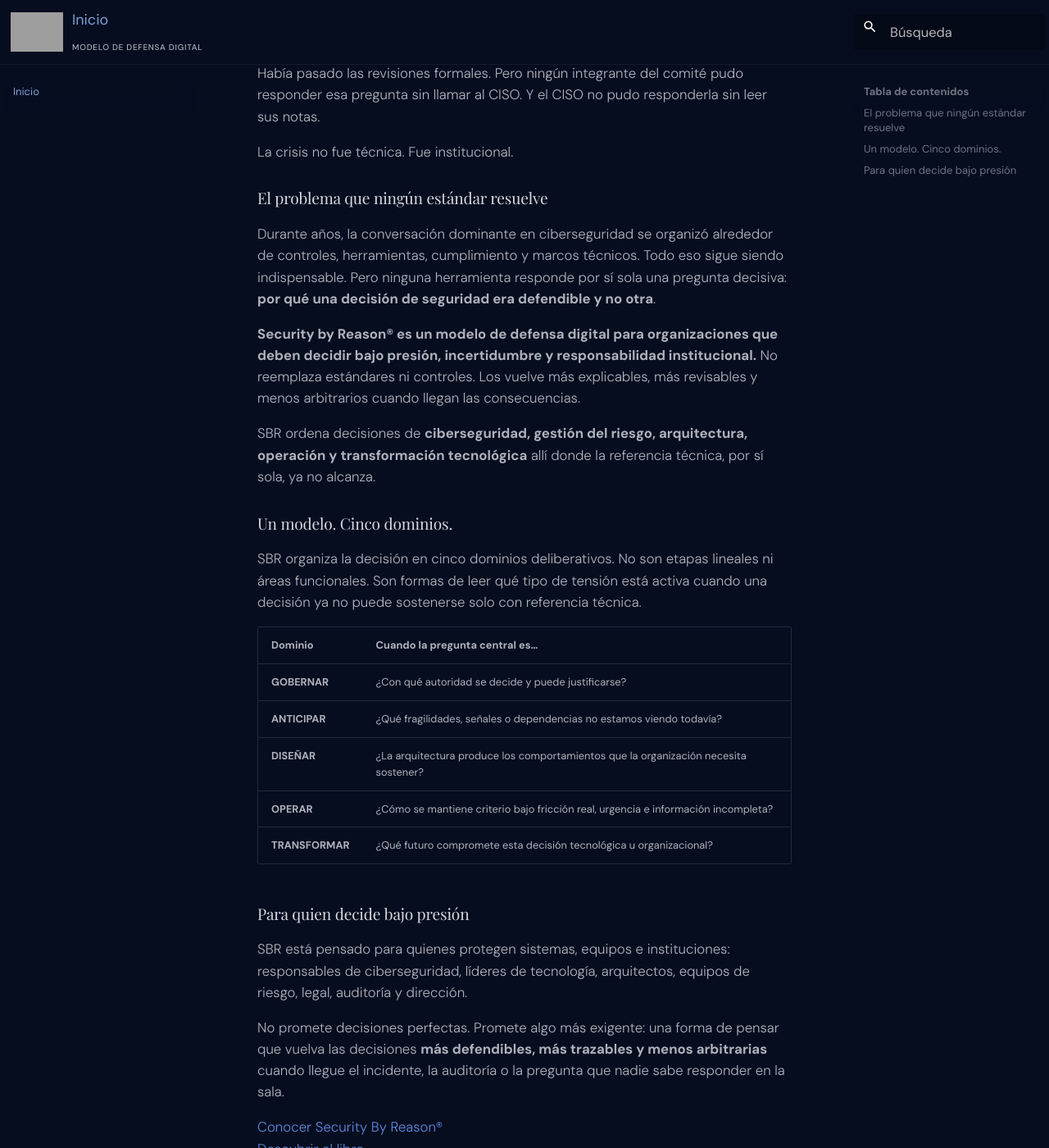
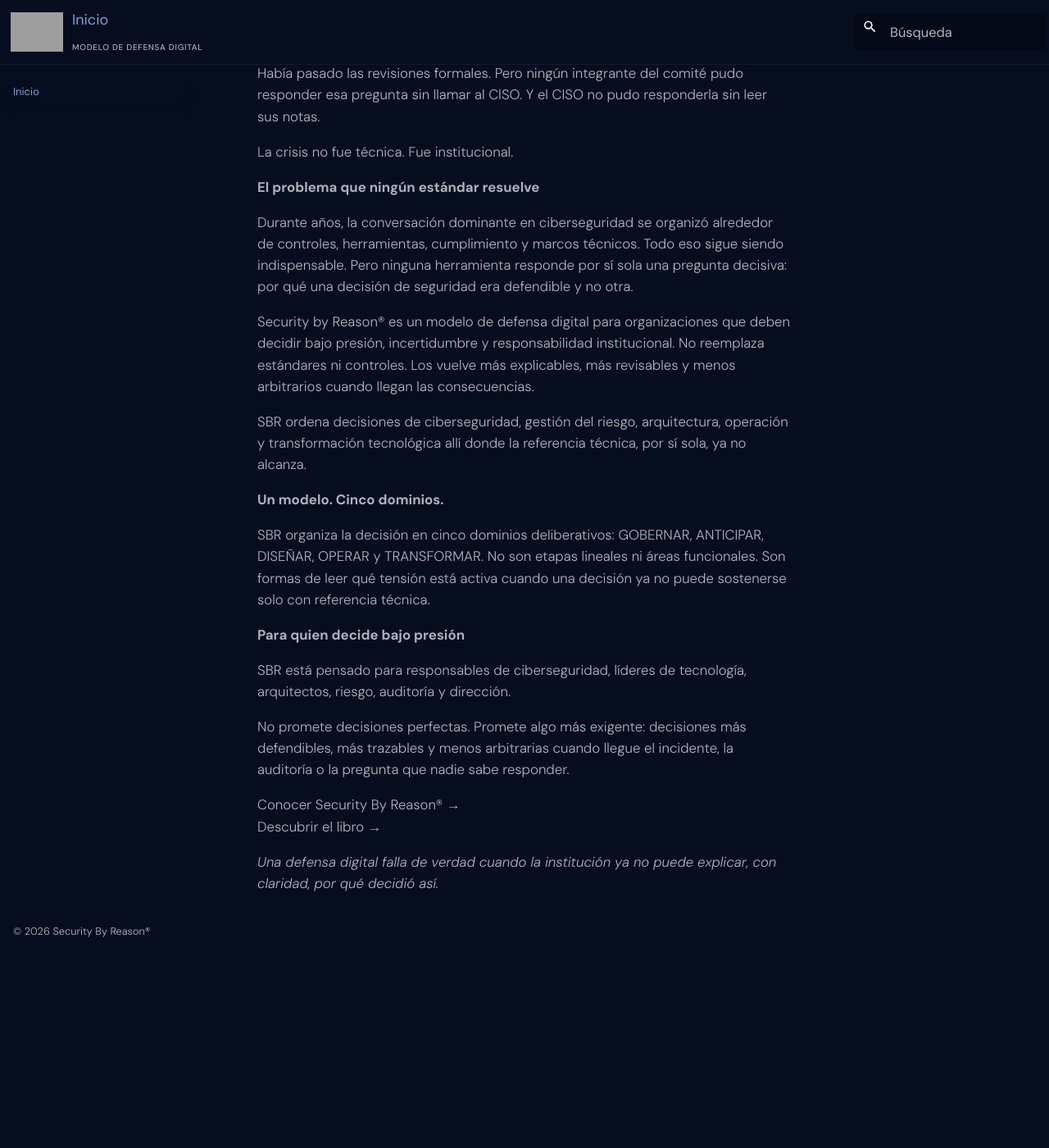
Before and after one commit to danielsasia/sbr-site, an MkDocs documentation site: the page built from docs/index.md, in a window 1280 px wide and 1400 px high, scrolled down 378 px. Shown: the whole window at 82% size. Built offline with MkDocs 1.6.1 and Material for MkDocs 9.7.7, drawn with Linux system fonts in a browser that asks for light colours; some web fonts are replaced; after the commit the page ends 1536 px from its top, so only the background shows below that; grey boxes are pictures that could not be loaded.

Commit message:
Update index.md

```diff
--- a/docs/index.md
+++ b/docs/index.md
@@ -7,35 +7,25 @@
 
 La crisis no fue técnica. Fue institucional.
 
-## El problema que ningún estándar resuelve
+**El problema que ningún estándar resuelve**
 
-Durante años, la conversación dominante en ciberseguridad se organizó alrededor de controles, herramientas, cumplimiento y marcos técnicos. Todo eso sigue siendo indispensable. Pero ninguna herramienta responde por sí sola una pregunta decisiva: **por qué una decisión de seguridad era defendible y no otra**.
+Durante años, la conversación dominante en ciberseguridad se organizó alrededor de controles, herramientas, cumplimiento y marcos técnicos. Todo eso sigue siendo indispensable. Pero ninguna herramienta responde por sí sola una pregunta decisiva: por qué una decisión de seguridad era defendible y no otra.
 
-**Security by Reason® es un modelo de defensa digital para organizaciones que deben decidir bajo presión, incertidumbre y responsabilidad institucional.** No reemplaza estándares ni controles. Los vuelve más explicables, más revisables y menos arbitrarios cuando llegan las consecuencias.
+Security by Reason® es un modelo de defensa digital para organizaciones que deben decidir bajo presión, incertidumbre y responsabilidad institucional. No reemplaza estándares ni controles. Los vuelve más explicables, más revisables y menos arbitrarios cuando llegan las consecuencias.
 
-SBR ordena decisiones de **ciberseguridad, gestión del riesgo, arquitectura, operación y transformación tecnológica** allí donde la referencia técnica, por sí sola, ya no alcanza.
+SBR ordena decisiones de ciberseguridad, gestión del riesgo, arquitectura, operación y transformación tecnológica allí donde la referencia técnica, por sí sola, ya no alcanza.
 
-## Un modelo. Cinco dominios.
+**Un modelo. Cinco dominios.**
 
-SBR organiza la decisión en cinco dominios deliberativos. No son etapas lineales ni áreas funcionales. Son formas de leer qué tipo de tensión está activa cuando una decisión ya no puede sostenerse solo con referencia técnica.
+SBR organiza la decisión en cinco dominios deliberativos: GOBERNAR, ANTICIPAR, DISEÑAR, OPERAR y TRANSFORMAR. No son etapas lineales ni áreas funcionales. Son formas de leer qué tensión está activa cuando una decisión ya no puede sostenerse solo con referencia técnica.
 
-| Dominio | Cuando la pregunta central es… |
-|---|---|
-| **GOBERNAR** | ¿Con qué autoridad se decide y puede justificarse? |
-| **ANTICIPAR** | ¿Qué fragilidades, señales o dependencias no estamos viendo todavía? |
-| **DISEÑAR** | ¿La arquitectura produce los comportamientos que la organización necesita sostener? |
-| **OPERAR** | ¿Cómo se mantiene criterio bajo fricción real, urgencia e información incompleta? |
-| **TRANSFORMAR** | ¿Qué futuro compromete esta decisión tecnológica u organizacional? |
+**Para quien decide bajo presión**
 
-## Para quien decide bajo presión
+SBR está pensado para responsables de ciberseguridad, líderes de tecnología, arquitectos, riesgo, auditoría y dirección.
 
-SBR está pensado para quienes protegen sistemas, equipos e instituciones: responsables de ciberseguridad, líderes de tecnología, arquitectos, equipos de riesgo, legal, auditoría y dirección.
+No promete decisiones perfectas. Promete algo más exigente: decisiones más defendibles, más trazables y menos arbitrarias cuando llegue el incidente, la auditoría o la pregunta que nadie sabe responder.
 
-No promete decisiones perfectas. Promete algo más exigente: una forma de pensar que vuelva las decisiones **más defendibles, más trazables y menos arbitrarias** cuando llegue el incidente, la auditoría o la pregunta que nadie sabe responder en la sala.
-
-[Conocer Security By Reason®](#)
-[Descubrir el libro](#)
-
----
+Conocer Security By Reason® →
+Descubrir el libro →
 
 *Una defensa digital falla de verdad cuando la institución ya no puede explicar, con claridad, por qué decidió así.*
```
